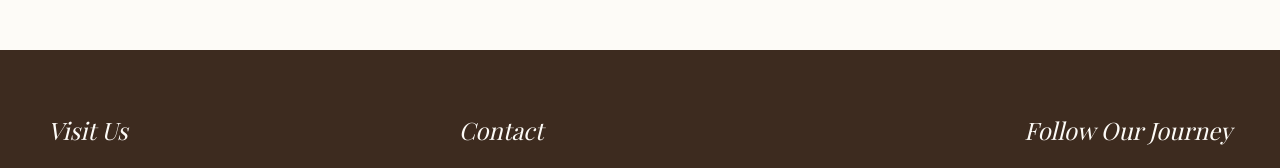
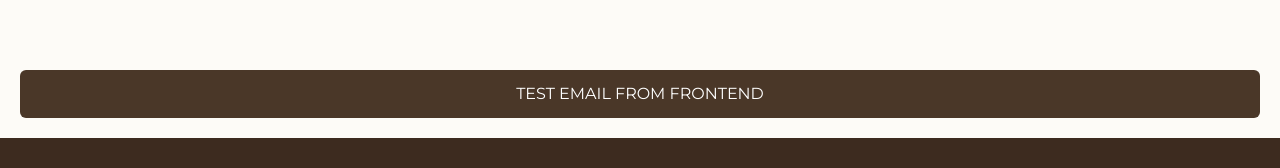
Before and after one commit to limuss/The-Blessings-Trunk, a React (Vite) app: page / in a window 1280 px wide. Shown: the part 2916-3084 px from the top of the page. Built offline with nearby package versions, Linux system fonts and the light colour scheme; a web font is replaced by a local one.

Commit message:
Add button to send test email request
Added a button to send a test email request from the frontend.

```diff
--- a/src/App.tsx
+++ b/src/App.tsx
@@ -32,6 +32,31 @@ const App: React.FC = () => {
               <Route path="/occasions" element={<Home />} />
             </Routes>
           </main>
+          <button
+  style={{
+    padding: "12px 20px",
+    background: "#4A3728",
+    color: "white",
+    margin: "20px",
+    borderRadius: "6px"
+  }}
+  onClick={async () => {
+    await fetch(GAS_ENDPOINT, {
+      method: "POST",
+      headers: { "Content-Type": "application/json" },
+      body: JSON.stringify({
+        type: "order",
+        email: "frontend-test@example.com",
+        phone: "+91 88888 88888"
+      })
+    });
+
+    alert("Request sent from frontend");
+  }}
+>
+  TEST EMAIL FROM FRONTEND
+</button>
+
           <Footer />
           <ChatBot />
         </div>
```
